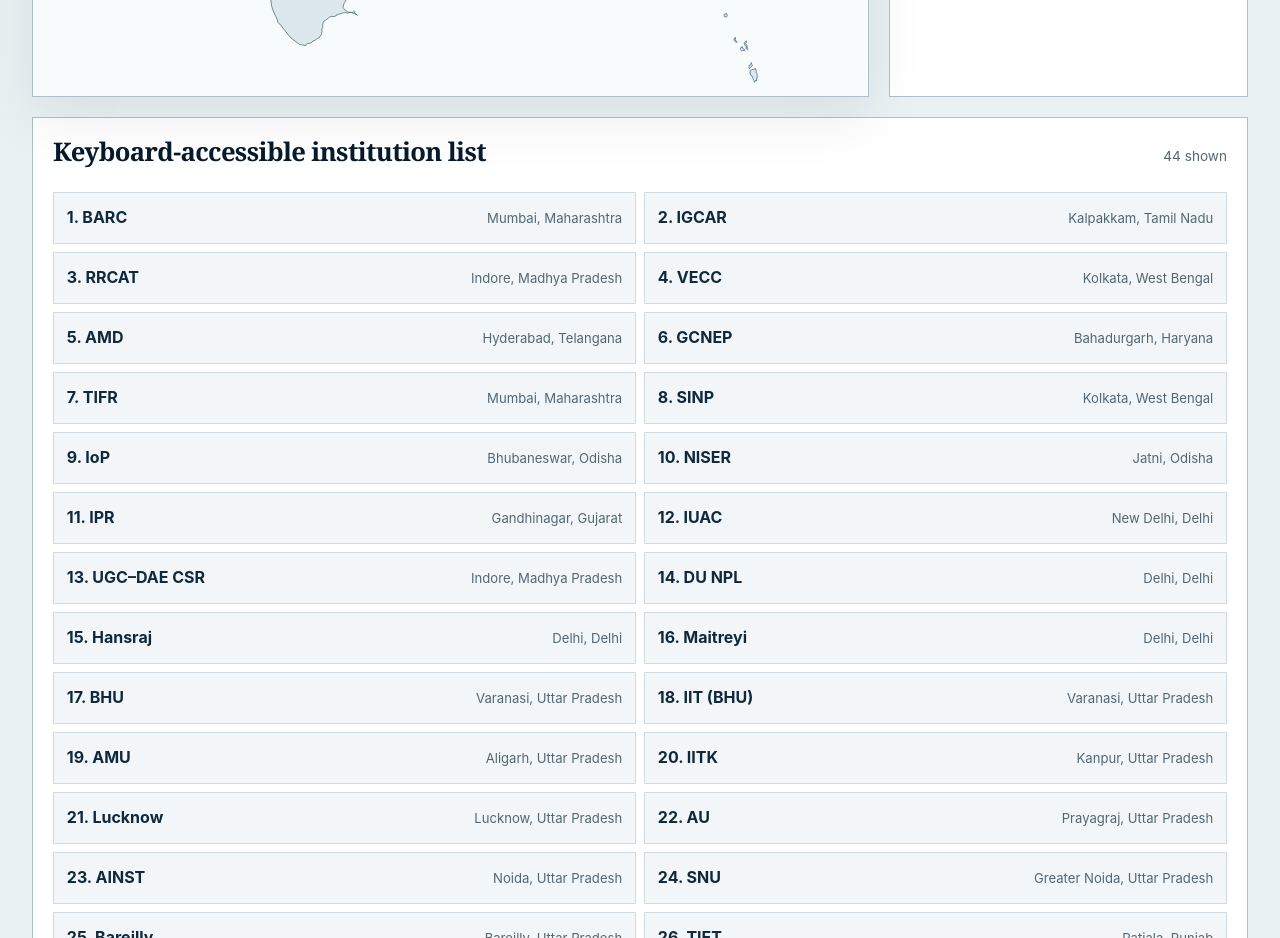
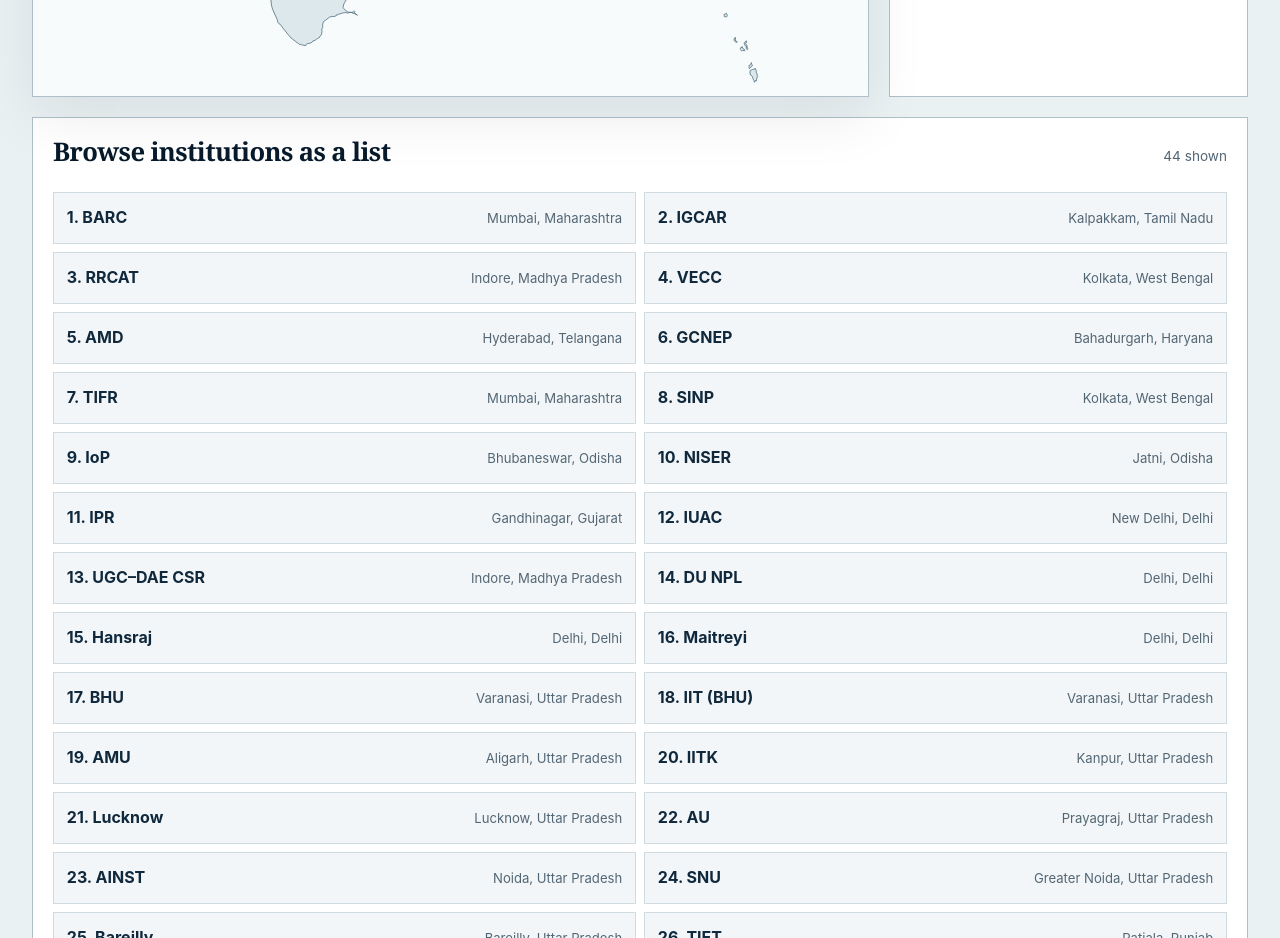
Before and after one commit to inpabharat/inpa-website, a Nuxt app: page /map in a window 1280 px wide. Shown: the part 1820-2758 px from the top of the page. Built offline with nearby package versions, Linux system fonts and the light colour scheme.

Commit message:
fix: clarify institution list heading

```diff
--- a/app/components/InstitutionDirectory.vue
+++ b/app/components/InstitutionDirectory.vue
@@ -132,7 +132,7 @@
 
     <div class="map-alternative" aria-labelledby="map-list-title">
       <div class="map-list-heading">
-        <h3 id="map-list-title">Keyboard-accessible institution list</h3>
+        <h3 id="map-list-title">Browse institutions as a list</h3>
         <span>{{ filteredInstitutions.length }} shown</span>
       </div>
       <ul class="institution-list">
```
